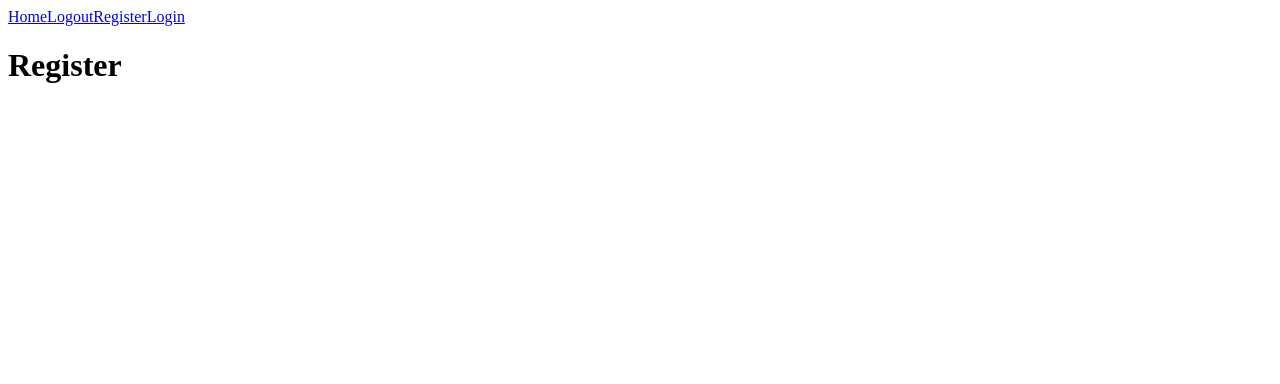
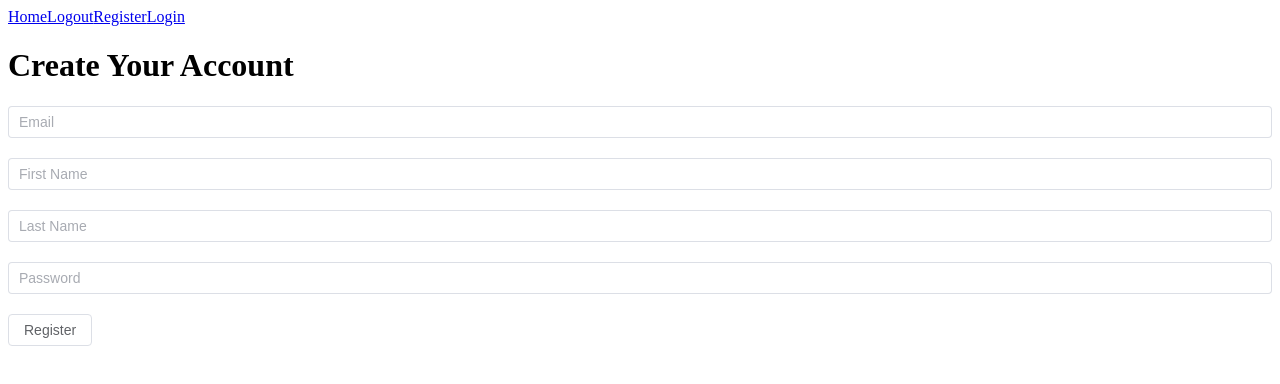
Before and after one commit to Clashers-gg/frontend, a Vue app: page /register in a window 1280 px wide. Shown: the top 384 px of the page. Built offline with nearby package versions, Linux system fonts and the light colour scheme.

Commit message:
create basic UI skeleton for Registration

```diff
--- a/src/views/Register.vue
+++ b/src/views/Register.vue
@@ -1,9 +1,55 @@
 <template>
   <div>
-    <h1>Register</h1>
+    <h1>Create Your Account</h1>
   </div>
+
+  <el-input
+      v-model="email"
+      placeholder="Email"
+      clearable
+  />
+
+  <div style="margin: 20px 0" />
+
+  <el-input
+      v-model="first_name"
+      placeholder="First Name"
+      clearable
+  />
+
+  <div style="margin: 20px 0" />
+
+  <el-input
+      v-model="last_name"
+      placeholder="Last Name"
+      clearable
+  />
+
+  <div style="margin: 20px 0" />
+
+  <el-input
+      v-model="password"
+      placeholder="Password"
+      show-password
+  />
+
+  <div style="margin: 20px 0" />
+
+  <el-button type="register" @click="register">Register</el-button>
+
 </template>
 
 <script setup lang="ts">
 
+  import {ref} from 'vue'
+
+  const email = ref('')
+  const first_name = ref('')
+  const last_name = ref('')
+  const password = ref('')
+
+  function register() {
+    console.log(email.value, first_name.value, last_name.value, password.value);
+  //logic for submitting request to database here
+  }
 </script>
```
